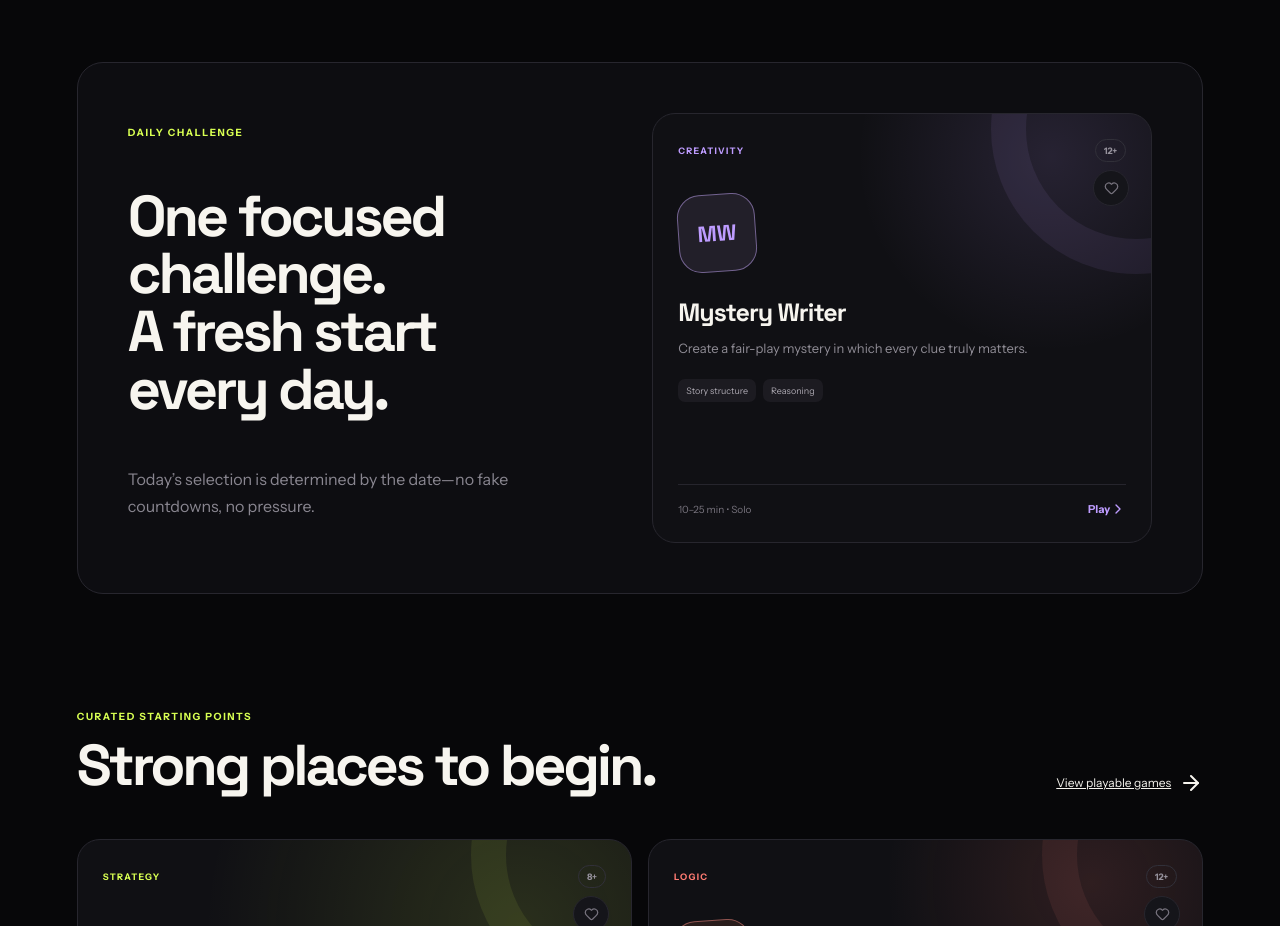
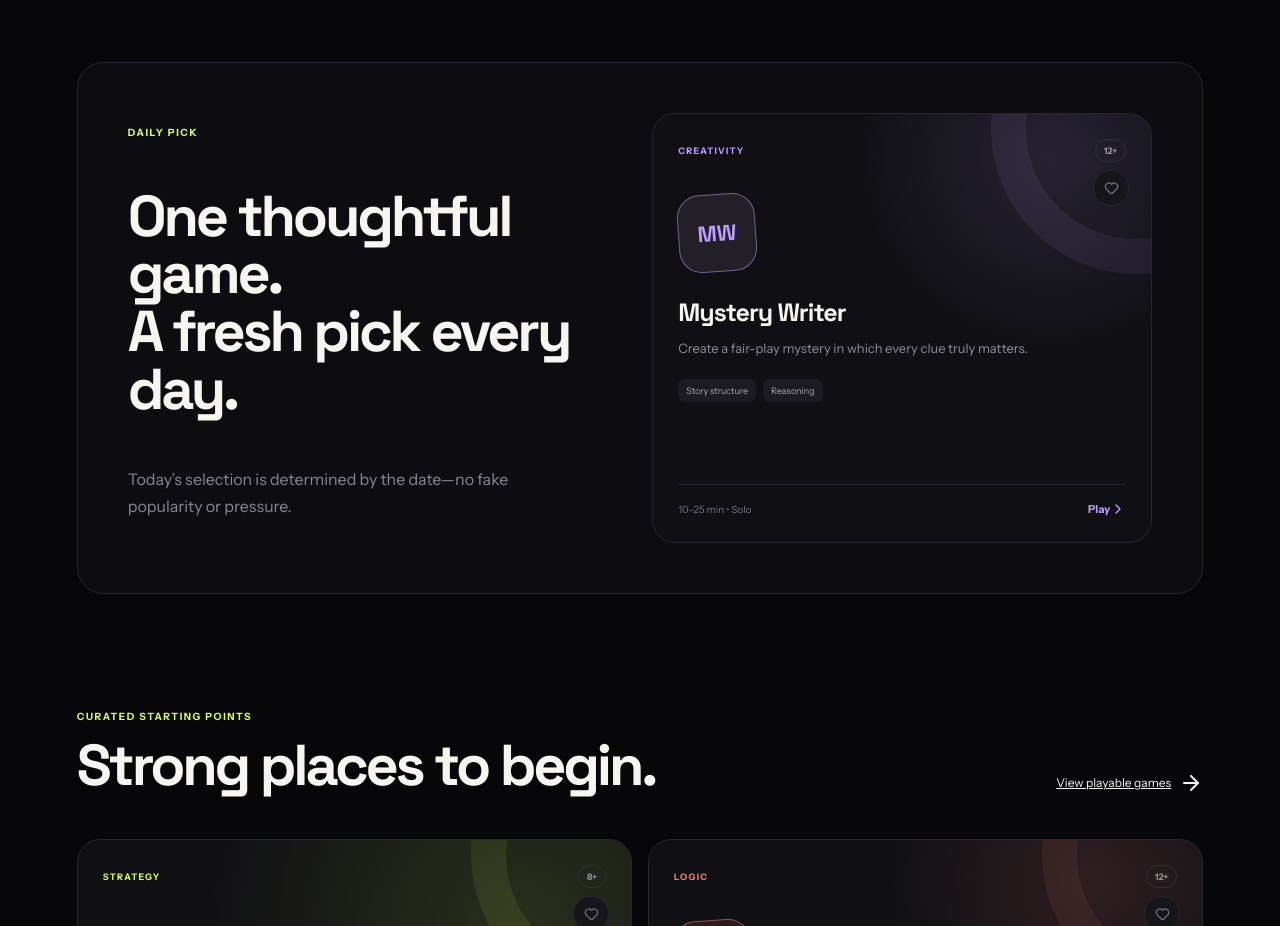
Before and after one commit to dileep-bheeel/megamasti, a React (Vite) app: page / in a window 1280 px wide. Shown: the part 1000-1926 px from the top of the page. Built offline with nearby package versions, Linux system fonts and the light colour scheme.

Commit message:
fix: describe deterministic daily pick accurately

```diff
--- a/src/App.jsx
+++ b/src/App.jsx
@@ -83,7 +83,7 @@ function Home() {
 
     {recent.length > 0 && <section className="continue-section"><div className="section-heading"><div><span>PICK UP WHERE YOU LEFT OFF</span><h2>Continue playing.</h2></div></div><div className="compact-game-row">{recent.slice(0,4).map(game => <GameCard game={game} key={game.id} />)}</div></section>}
 
-    <section className="daily-section"><div><span>DAILY CHALLENGE</span><h2>One focused challenge.<br />A fresh start every day.</h2><p>Today’s selection is determined by the date—no fake countdowns, no pressure.</p></div><GameCard game={daily} featured /></section>
+    <section className="daily-section"><div><span>DAILY PICK</span><h2>One thoughtful game.<br />A fresh pick every day.</h2><p>Today’s selection is determined by the date—no fake popularity or pressure.</p></div><GameCard game={daily} featured /></section>
 
     <section className="featured-section" id="featured"><div className="section-heading"><div><span>CURATED STARTING POINTS</span><h2>Strong places to begin.</h2></div><Link to="/games">View playable games <ArrowRight /></Link></div>
       <div className="featured-grid">{featured.map((game,index) => <div className={"feature-wrap f" + index} key={game.id}><GameCard game={game} featured /></div>)}</div>
```
